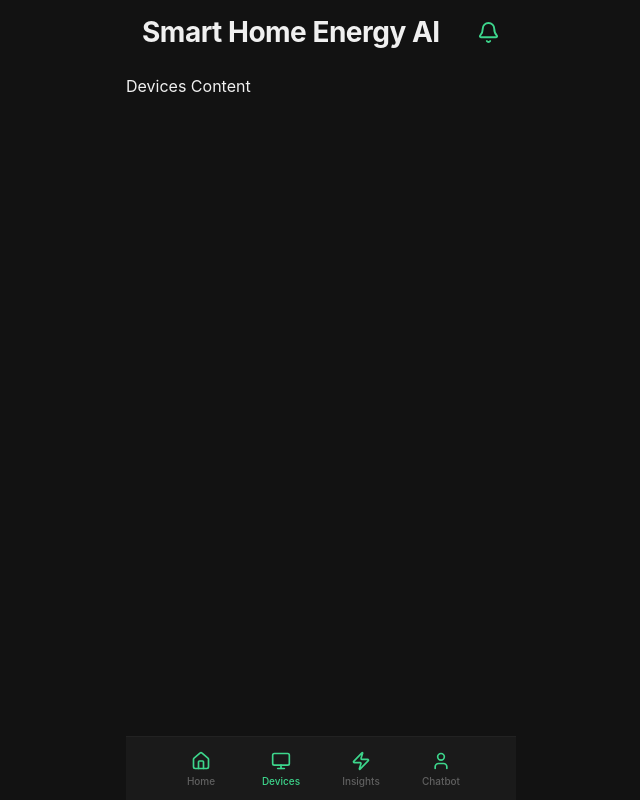
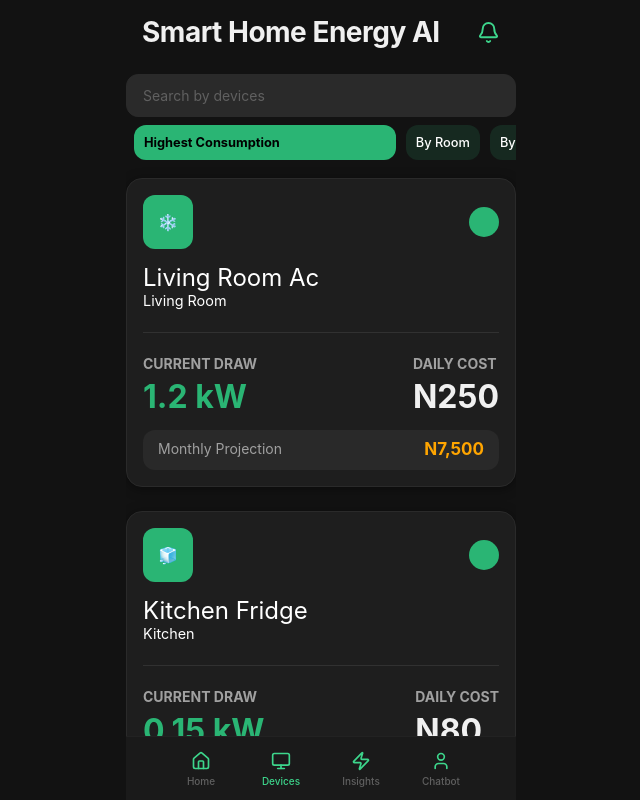
Before and after one commit to itxjoshy/smart-home-energy-ai, a React (Vite) app in the folder smart-home-energy-app-fyp/: page / in a window 1280 px wide. Both pictures are taken after a click on the button "Devices". Shown: the top 800 px of the page, without its empty margins (319-959 px from the left). Built offline with nearby package versions, Linux system fonts and the light colour scheme.

Commit message:
update: device page update: added list and card styling - no functionality

```diff
--- a/smart-home-energy-app-fyp/src/App.jsx
+++ b/smart-home-energy-app-fyp/src/App.jsx
@@ -1,6 +1,7 @@
 import React, { useState } from "react";
 import { Home, Monitor, Zap, BarChart2, User, Bell } from "lucide-react";
 import Dashboard from "./components/Dashboard/Dashboard";
+import DeviceList from "./components/DeviceList/DeviceList";
 
 function App() {
   const [activeTab, setActiveTab] = useState("home");
@@ -12,7 +13,7 @@ function App() {
         <Bell size={23} color="var(--accent)" />
       </div>
       {activeTab === "home" && <Dashboard />}
-      {activeTab === "devices" && <div>Devices Content</div>}
+      {activeTab === "devices" && <DeviceList />}
       {activeTab === "insights" && <div>Insights Content</div>}
       {activeTab === "chatbot" && <div>Chatbot Content</div>}
       <nav className="bottom-nav">
--- a/smart-home-energy-app-fyp/src/components/Dashboard/Dashboard.jsx
+++ b/smart-home-energy-app-fyp/src/components/Dashboard/Dashboard.jsx
@@ -131,12 +131,12 @@ function Dashboard() {
         >
           current monthly spend
         </h2>
-        <p className="amount-monthly ">₦12,444</p>
+        <p className="amount-monthly ">₦12,445</p>
         <div className="saving-insight-ai">
           saving 12% <span>vs</span> last month
         </div>
       </div>
-      <div className="section">
+      <div className="section savings-section">
         {moneyEst.map((item, index) => (
           <div className="card est-savings" key={index}>
             <h3>{item.tag}</h3>
--- a/smart-home-energy-app-fyp/src/components/Dashboard/dashboard.css
+++ b/smart-home-energy-app-fyp/src/components/Dashboard/dashboard.css
@@ -82,7 +82,7 @@
     text-transform: uppercase;
   }
 }
-.section:has(.card) {
+.savings-section {
   display: grid;
   grid-template-columns: repeat(2, 1fr);
   gap: 1rem;
--- /dev/null
+++ b/smart-home-energy-app-fyp/src/components/DeviceList/DeviceList.jsx
@@ -0,0 +1,104 @@
+import React from "react";
+import "./devicelist.css";
+const filters = ["highest consumption", "by room", "by device"];
+const devices = [
+  {
+    icon: "❄️",
+    live: true,
+    device: "living room ac",
+    room: "living room",
+    powerDraw: 1.2,
+    cost: 250,
+    monthProj: 7500,
+  },
+  {
+    icon: "🧊",
+    live: true,
+    device: "kitchen fridge",
+    room: "kitchen",
+    powerDraw: 0.15,
+    cost: 80,
+    monthProj: 2400,
+  },
+  {
+    icon: "🛏️",
+    live: false,
+    device: "bedroom heater",
+    room: "bedroom",
+    powerDraw: 1.8,
+    cost: 400,
+    monthProj: 12000,
+  },
+  {
+    icon: "🍳",
+    live: true,
+    device: "electric oven",
+    room: "kitchen",
+    powerDraw: 2.4,
+    cost: 600,
+    monthProj: 18000,
+  },
+  {
+    icon: "🔌",
+    live: false,
+    device: "garage ev charger",
+    room: "garage",
+    powerDraw: 7.0,
+    cost: 1500,
+    monthProj: 45000,
+  },
+];
+function DeviceList() {
+  return (
+    <main>
+      <div className="input">
+        <input type="text" placeholder="Search by devices" />
+        <div className="filter-section">
+          {filters.map((item, _i) => (
+            <button key={_i}>{item}</button>
+          ))}
+        </div>
+      </div>
+      <div className="device-section section">
+        {devices.map((item, _i) => (
+          <div className="device-card card">
+            <div className="card-hdr">
+              <div className="icon">{item.icon}</div>
+              <div
+                className="live"
+                style={{
+                  height: 30,
+                  width: 30,
+                  borderRadius: "50%",
+                  background: item.live ? "var(--accent-dim)" : "gray",
+                }}
+              ></div>
+            </div>
+            <div className="device-info">
+              <p className="device-name">{item.device}</p>
+              <p className="device-room">{item.room}</p>
+            </div>
+            <div className="analytics">
+              <div className="power-drw">
+                <div className="current-drw">
+                  <p>current draw</p>
+                  <h3>{item.powerDraw} kW</h3>
+                </div>
+              </div>
+              <div className="daily-cost">
+                <p>daily cost</p>
+                <h3>N{item.cost}</h3>
+              </div>
+            </div>
+            <div className="month-prj">
+              <p>monthly projection</p>
+              <h3>N{item.monthProj.toLocaleString()}</h3>
+            </div>
+          </div>
+        ))}
+      </div>
+    </main>
+  );
+}
+
+export default DeviceList;
--- /dev/null
+++ b/smart-home-energy-app-fyp/src/components/DeviceList/devicelist.css
@@ -0,0 +1,95 @@
+.filter-section {
+  padding: var(--space-sm);
+  display: flex;
+  gap: 10px;
+  overflow: scroll;
+  margin-bottom: 10px;
+}
+.filter-section::-webkit-scrollbar {
+  display: none;
+}
+.filter-section :first-child {
+  min-width: 70%;
+  background: var(--accent-dim);
+  color: black;
+  font-weight: bold;
+}
+.filter-section button {
+  text-align: left;
+  width: max-content;
+  background: var(--accent-soft);
+  color: white;
+  font-size: 0.8rem;
+  text-transform: capitalize;
+  padding: 10px;
+  border-radius: var(--radius-md);
+  text-wrap: nowrap;
+}
+.device-section {
+  display: flex;
+  flex-direction: column;
+  gap: var(--space-lg);
+}
+.device-card {
+  display: flex;
+  flex-direction: column;
+  gap: 10px;
+  .card-hdr {
+    display: flex;
+    align-items: center;
+    justify-content: space-between;
+  }
+  .icon {
+    background-color: var(--accent-dim);
+    width: max-content;
+    padding: 15px;
+    border-radius: var(--radius-md);
+  }
+  .device-info {
+    text-transform: capitalize;
+    padding-bottom: 20px;
+    border-bottom: 1px solid rgba(255, 255, 255, 0.084);
+    .device-name {
+      font-size: 1.5rem;
+      margin-bottom: -8px;
+      color: white;
+    }
+    .device-room {
+      font-size: 0.9rem;
+      color: white;
+    }
+  }
+  .analytics {
+    padding-top: 10px;
+    display: flex;
+    justify-content: space-between;
+    p {
+      text-transform: uppercase;
+      font-weight: bold;
+    }
+    h3 {
+      font-size: 2rem;
+      color: var(--accent-dim);
+      font-weight: bold;
+    }
+    .daily-cost {
+      h3 {
+        color: var(--text-primary);
+      }
+    }
+  }
+  .month-prj {
+    display: flex;
+    justify-content: space-between;
+    padding: var(--space-sm) 15px;
+    border-radius: var(--radius-md);
+    background-color: rgba(255, 255, 255, 0.048);
+    p {
+      text-transform: capitalize;
+    }
+    h3 {
+      color: orange;
+      font-weight: bold;
+    }
+  }
+}
```
